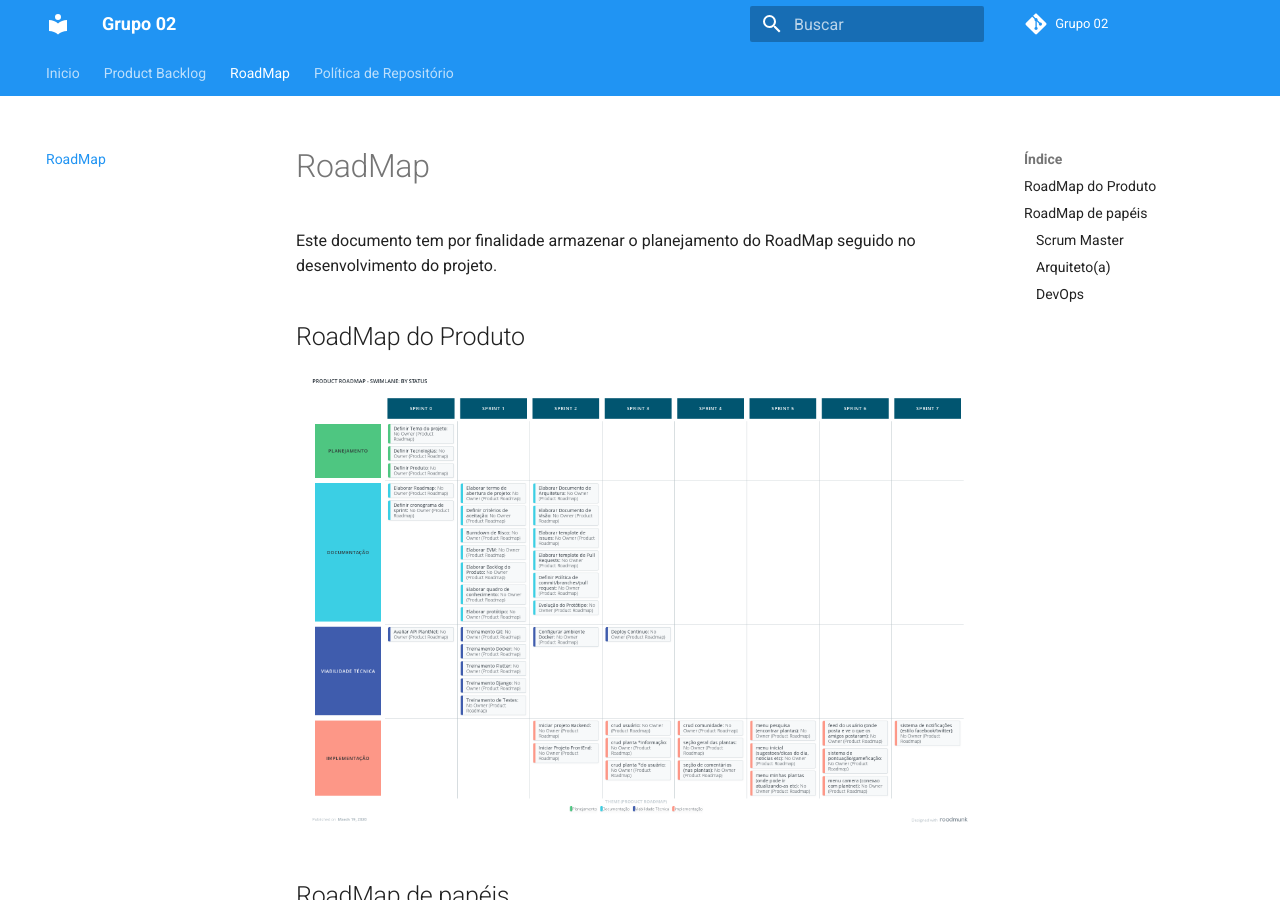
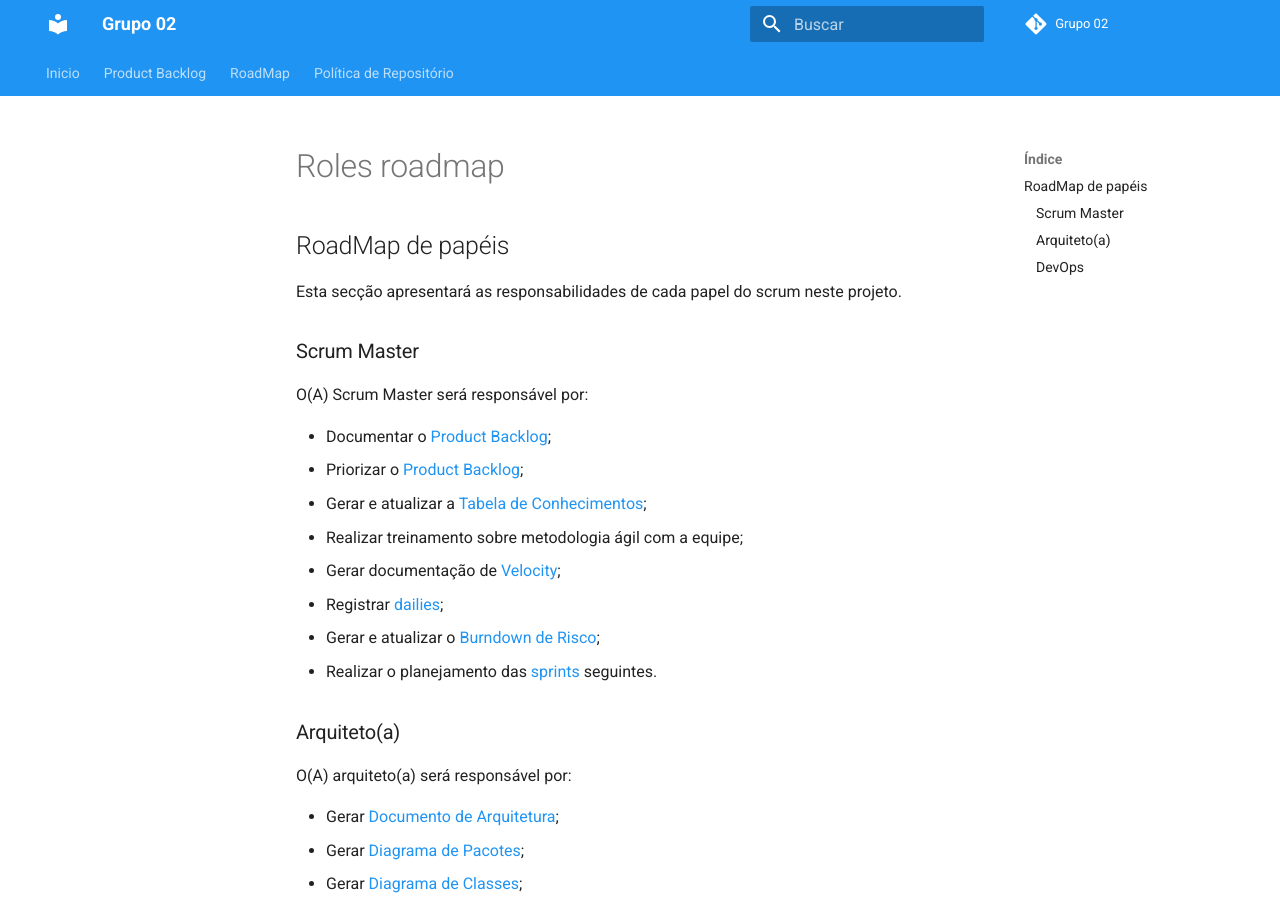
Before and after one commit to fga-eps-mds/2020.1-GaiaDex-wiki, an MkDocs documentation site: the page built from docs/roadmap/roles_roadmap.md, in a window 1280 px wide and 900 px high. Built offline with MkDocs 1.6.1 and Material for MkDocs 9.7.7, drawn with Linux system fonts in a browser that asks for light colours; comment, search, counter and statistics services are not loaded; old or Windows-style settings are respelled for this version of MkDocs.

Commit message:
Create roles roadmap. Co-authored-by: Rafael Makaha <rafael.makaha@gmail.com>

```diff
--- a/docs/roadmap/roadmap.md
+++ b/docs/roadmap/roles_roadmap.md
@@ -1,11 +1,3 @@
-# RoadMap
-
-Este documento tem por finalidade armazenar o planejamento do RoadMap seguido no desenvolvimento do projeto.
-
-## RoadMap do Produto
-
-![ProductRoadMap](./roadmap.png)
-
 ## RoadMap de papéis
 
 Esta secção apresentará as responsabilidades de cada papel do scrum neste projeto.
```
